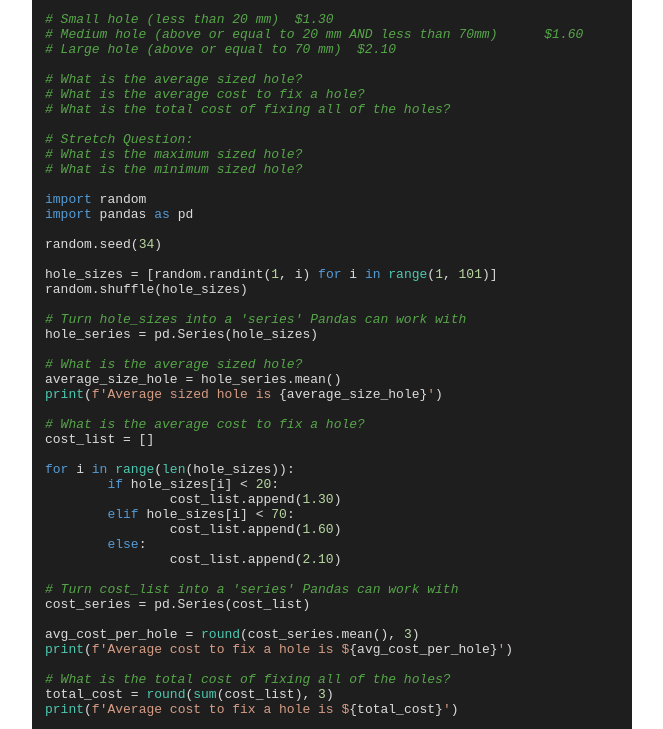
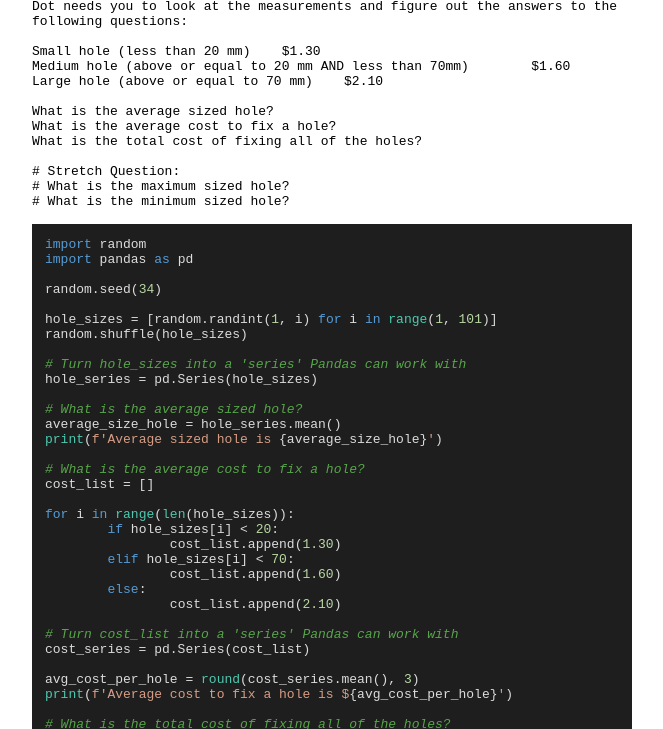
Before and after one commit to PaulB-H/lighthouse_challenge, a plain HTML site: page index.html in a window 1280 px wide. Shown: the part 138-867 px from the top of the page, without its empty margins (308-971 px from the left). Drawn offline with nearby package versions, Linux system fonts and the light colour scheme; a script that the page names is missing.

Commit message:
Moved challenge 6 question outside code

```diff
--- a/index.html
+++ b/index.html
@@ -45,21 +45,24 @@
       <div class="challenge-div">
         <h1>Challenge 6</h1>
 
-        <pre><code># Dot needs you to look at the measurements and figure out the answers to the following questions:
+        <pre>
+Dot's measuring the sizes of all the different holes in the roof. They need to know how much material to purchase to patch them up. Can you help them?
 
-# Small hole (less than 20 mm) 	$1.30
-# Medium hole (above or equal to 20 mm AND less than 70mm) 	$1.60
-# Large hole (above or equal to 70 mm) 	$2.10
+Dot needs you to look at the measurements and figure out the answers to the following questions:
 
-# What is the average sized hole?
-# What is the average cost to fix a hole?
-# What is the total cost of fixing all of the holes?
+Small hole (less than 20 mm) 	$1.30
+Medium hole (above or equal to 20 mm AND less than 70mm) 	$1.60
+Large hole (above or equal to 70 mm) 	$2.10
+
+What is the average sized hole?
+What is the average cost to fix a hole?
+What is the total cost of fixing all of the holes?
 
 # Stretch Question:
 # What is the maximum sized hole?
 # What is the minimum sized hole?
-
-import random
+        </pre>
+        <pre><code>import random
 import pandas as pd
 
 random.seed(34)
```
